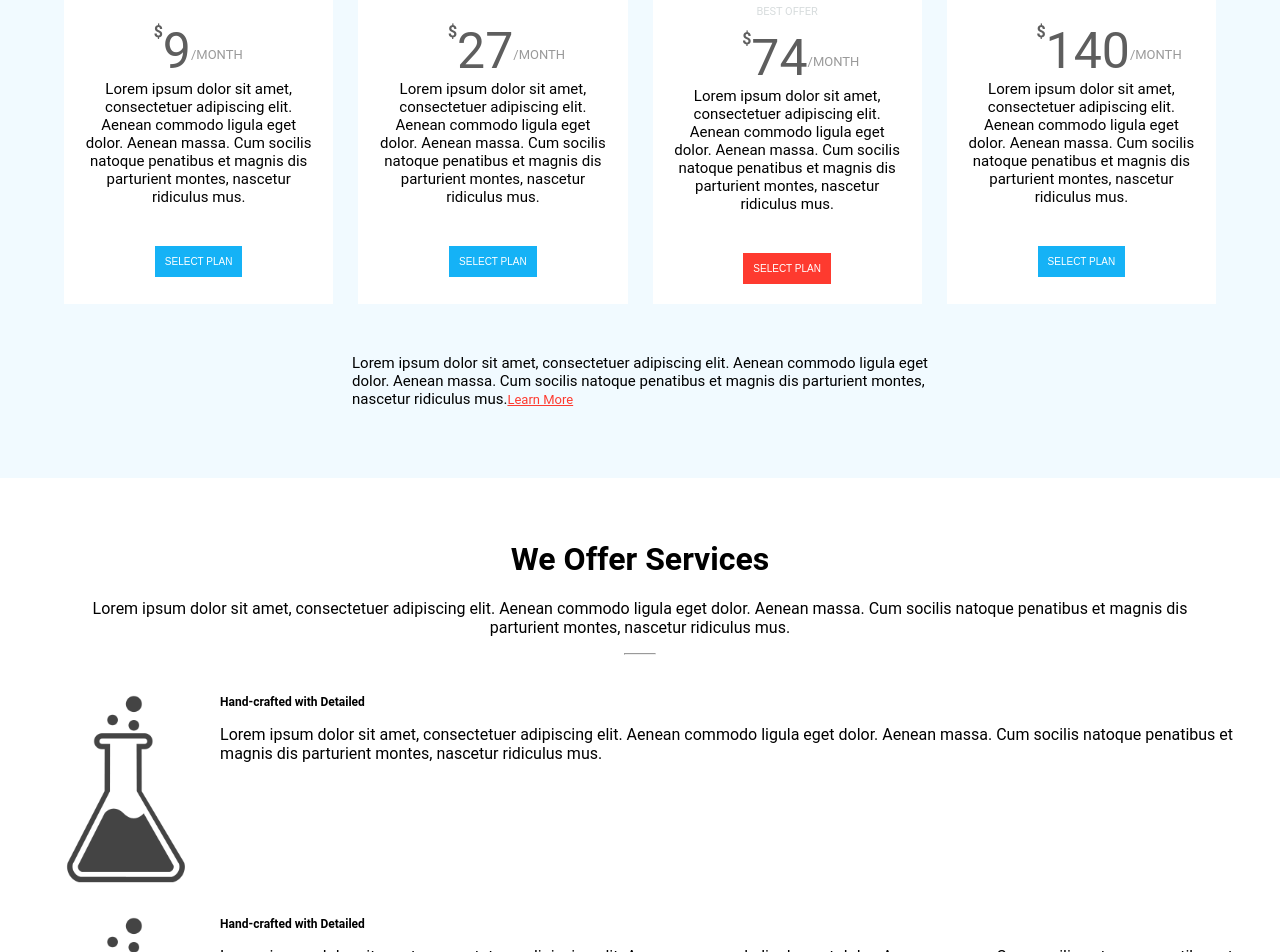
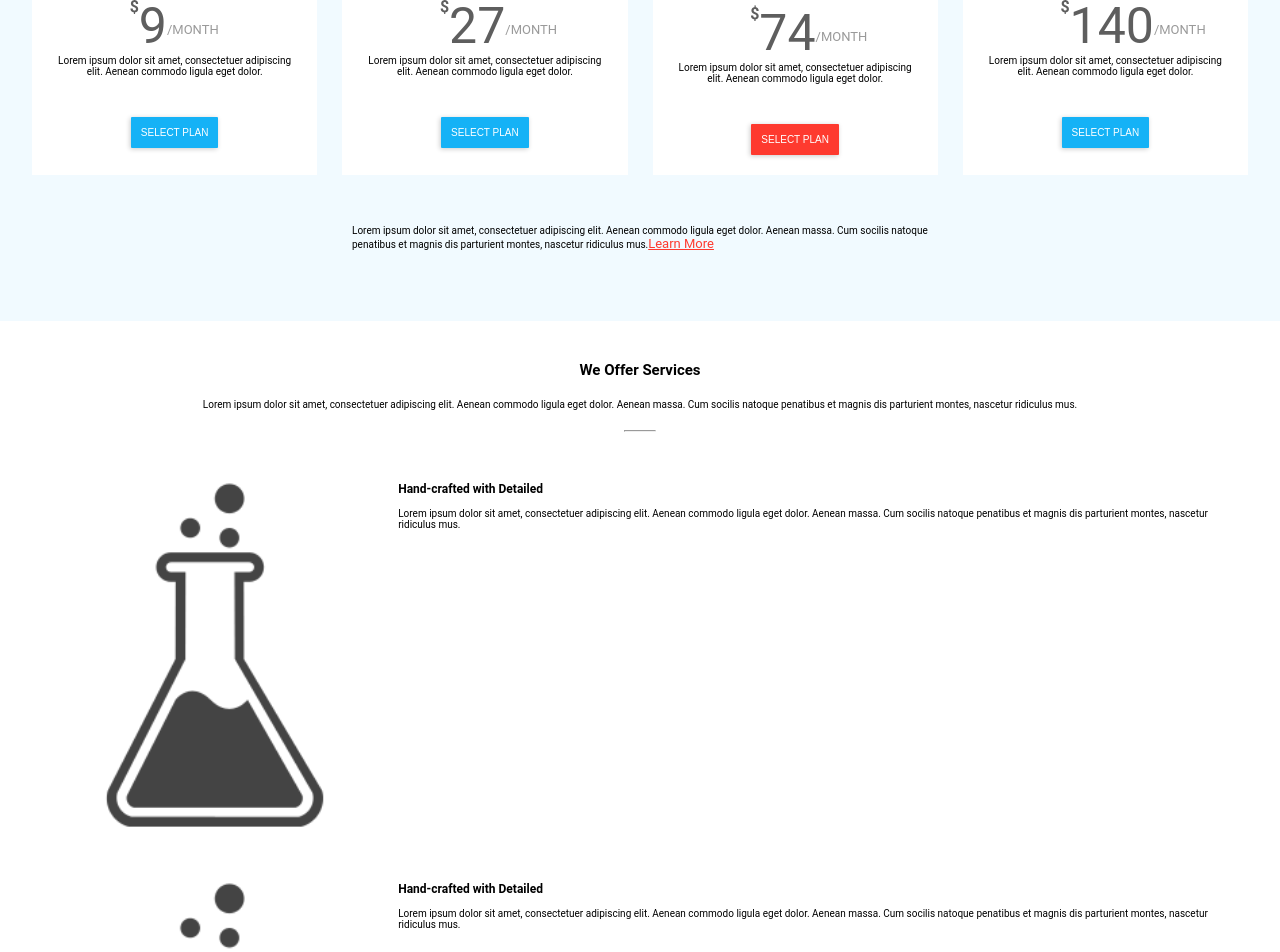
Before and after one commit to phuonglinhnguyen/responsive-scss, a React (Create React App) app: page / in a window 1280 px wide. Shown: the part 1440-2392 px from the top of the page. Built offline with nearby package versions, Linux system fonts and the light colour scheme.

Commit message:
responsive 1 nửa trang

```diff
--- a/src/App.js
+++ b/src/App.js
@@ -83,7 +83,7 @@ class App extends Component {
           <div className="pricing">
             <div className="pricing__content">
               <h1 className="pricing__title">Plans Built For Every One</h1>
-              <p className="pricing__text">Lorem ipsum dolor sit amet, consectetuer adipiscing elit. Aenean commodo ligula eget dolor. Aenean massa. Cum socilis natoque penatibus et magnis dis parturient montes, nascetur ridiculus mus. </p>
+              <p className="pricing__text">Lorem ipsum dolor sit amet, consectetuer adipiscing elit. Aenean commodo ligula eget dolor. </p>
               < hr className="gachphancach" />
             </div>
             <div className="pricing__detail">
@@ -94,8 +94,8 @@ class App extends Component {
                   <div className="charge2">9</div>
                   <div className="charge3">/MONTH</div>
                 </div>
-                <p className="pricing__text">Lorem ipsum dolor sit amet, consectetuer adipiscing elit. Aenean commodo ligula eget dolor. Aenean massa. Cum socilis natoque penatibus et magnis dis parturient montes, nascetur ridiculus mus. </p>
-                <button className="btnselect">SELECT PLAN</button>
+                <p className="pricing__text">Lorem ipsum dolor sit amet, consectetuer adipiscing elit. Aenean commodo ligula eget dolor. </p>
+                <button className="btn btnselect">SELECT PLAN</button>
               </div>
               <div className="detail">
                 <p className="detail__title">BASIC</p>
@@ -104,8 +104,8 @@ class App extends Component {
                   <div className="charge2">27</div>
                   <div className="charge3">/MONTH</div>
                 </div>
-                <p className="pricing__text">Lorem ipsum dolor sit amet, consectetuer adipiscing elit. Aenean commodo ligula eget dolor. Aenean massa. Cum socilis natoque penatibus et magnis dis parturient montes, nascetur ridiculus mus. </p>
-                <button className="btnselect">SELECT PLAN</button>
+                <p className="pricing__text">Lorem ipsum dolor sit amet, consectetuer adipiscing elit. Aenean commodo ligula eget dolor. </p>
+                <button className="btn btnselect">SELECT PLAN</button>
               </div>
               <div className="detail">
                 <p className="detail__title special">PRO</p>
@@ -115,8 +115,8 @@ class App extends Component {
                   <div className="charge2">74</div>
                   <div className="charge3">/MONTH</div>
                 </div>
-                <p className="pricing__text">Lorem ipsum dolor sit amet, consectetuer adipiscing elit. Aenean commodo ligula eget dolor. Aenean massa. Cum socilis natoque penatibus et magnis dis parturient montes, nascetur ridiculus mus. </p>
-                <button className="btnselect spe">SELECT PLAN</button>
+                <p className="pricing__text">Lorem ipsum dolor sit amet, consectetuer adipiscing elit. Aenean commodo ligula eget dolor.</p>
+                <button className="btn btnselect spe">SELECT PLAN</button>
               </div>
               <div className="detail">
                 <p className="detail__title">UNLIMITED</p>
@@ -125,77 +125,78 @@ class App extends Component {
                   <div className="charge2">140</div>
                   <div className="charge3">/MONTH</div>
                 </div>
-                <p className="pricing__text">Lorem ipsum dolor sit amet, consectetuer adipiscing elit. Aenean commodo ligula eget dolor. Aenean massa. Cum socilis natoque penatibus et magnis dis parturient montes, nascetur ridiculus mus. </p>
-                <button className="btnselect">SELECT PLAN</button>
+                <p className="pricing__text">Lorem ipsum dolor sit amet, consectetuer adipiscing elit. Aenean commodo ligula eget dolor. </p>
+                <button className="btn btnselect">SELECT PLAN</button>
               </div>
             </div>
             <div className="pricing__content1">
-              <div className="pricing__text">Lorem ipsum dolor sit amet, consectetuer adipiscing elit. Aenean commodo ligula eget dolor. Aenean massa. Cum socilis natoque penatibus et magnis dis parturient montes, nascetur ridiculus mus.<a className="font-8" href="#">Learn More</a> </div>
+              <div className="pricing__text">Lorem ipsum dolor sit amet, consectetuer adipiscing elit. Aenean commodo ligula eget dolor. Aenean massa. Cum socilis natoque penatibus et magnis dis parturient montes, nascetur ridiculus mus.
+              <a className="pricing__learnmore" href="#">Learn More</a> </div>
             </div>
           </div>
-          <div className="app__main__services">
-            <div className="app__main__services__content">
-              <h1 className="font-5">We Offer Services</h1>
-              <p className="font-4">Lorem ipsum dolor sit amet, consectetuer adipiscing elit. Aenean commodo ligula eget dolor. Aenean massa. Cum socilis natoque penatibus et magnis dis parturient montes, nascetur ridiculus mus. </p>
+          <div className="services">
+            <div className="services__content">
+              <h1 className="services__title">We Offer Services</h1>
+              <p className="services__text">Lorem ipsum dolor sit amet, consectetuer adipiscing elit. Aenean commodo ligula eget dolor. Aenean massa. Cum socilis natoque penatibus et magnis dis parturient montes, nascetur ridiculus mus. </p>
               < hr className="gachphancach" />
             </div>
-            <div className="app__main__services__listservice">
-              <div className="item__service">
-                <div className="item__service__img">
-                  <img className="service_img" src={service1}></img>
+            <div className="services__list">
+              <div className="list">
+                <div className="list__img">
+                  <img className="img_service" src={service1}></img>
                 </div>
-                <div className="item__service__content">
-                  <p className="font-9">Hand-crafted with Detailed</p>
-                  <p className="font-4">Lorem ipsum dolor sit amet, consectetuer adipiscing elit. Aenean commodo ligula eget dolor. Aenean massa. Cum socilis natoque penatibus et magnis dis parturient montes, nascetur ridiculus mus.</p>
+                <div className="list__content">
+                  <p className="list__title">Hand-crafted with Detailed</p>
+                  <p className="list__text">Lorem ipsum dolor sit amet, consectetuer adipiscing elit. Aenean commodo ligula eget dolor. Aenean massa. Cum socilis natoque penatibus et magnis dis parturient montes, nascetur ridiculus mus.</p>
                 </div>
               </div>
-              <div className="item__service">
-                <div className="item__service__img">
-                  <img className="service_img" src={service1}></img>
+              <div className="list">
+                <div className="list__img">
+                  <img className="img_service" src={service1}></img>
                 </div>
-                <div className="item__service__content">
-                  <p className="font-9">Hand-crafted with Detailed</p>
-                  <p className="font-4">Lorem ipsum dolor sit amet, consectetuer adipiscing elit. Aenean commodo ligula eget dolor. Aenean massa. Cum socilis natoque penatibus et magnis dis parturient montes, nascetur ridiculus mus.</p>
+                <div className="list__content">
+                  <p className="list__title">Hand-crafted with Detailed</p>
+                  <p className="list__text">Lorem ipsum dolor sit amet, consectetuer adipiscing elit. Aenean commodo ligula eget dolor. Aenean massa. Cum socilis natoque penatibus et magnis dis parturient montes, nascetur ridiculus mus.</p>
                 </div>
               </div>
-              <div className="item__service">
-                <div className="item__service__img">
-                  <img className="service_img" src={service1}></img>
+              <div className="list">
+                <div className="list__img">
+                  <img className="img_service" src={service1}></img>
                 </div>
-                <div className="item__service__content">
-                  <p className="font-9">Hand-crafted with Detailed</p>
-                  <p className="font-4">Lorem ipsum dolor sit amet, consectetuer adipiscing elit. Aenean commodo ligula eget dolor. Aenean massa. Cum socilis natoque penatibus et magnis dis parturient montes, nascetur ridiculus mus.</p>
+                <div className="list__content">
+                  <p className="list__title">Hand-crafted with Detailed</p>
+                  <p className="list__text">Lorem ipsum dolor sit amet, consectetuer adipiscing elit. Aenean commodo ligula eget dolor. Aenean massa. Cum socilis natoque penatibus et magnis dis parturient montes, nascetur ridiculus mus.</p>
                 </div>
               </div>
-              <div className="item__service">
-                <div className="item__service__img">
-                  <img className="service_img" src={service1}></img>
+              <div className="list">
+                <div className="list__img">
+                  <img className="img_service" src={service1}></img>
                 </div>
-                <div className="item__service__content">
-                  <p className="font-9">Hand-crafted with Detailed</p>
-                  <p className="font-4">Lorem ipsum dolor sit amet, consectetuer adipiscing elit. Aenean commodo ligula eget dolor. Aenean massa. Cum socilis natoque penatibus et magnis dis parturient montes, nascetur ridiculus mus.</p>
+                <div className="list__content">
+                  <p className="list__title">Hand-crafted with Detailed</p>
+                  <p className="list__text">Lorem ipsum dolor sit amet, consectetuer adipiscing elit. Aenean commodo ligula eget dolor. Aenean massa. Cum socilis natoque penatibus et magnis dis parturient montes, nascetur ridiculus mus.</p>
                 </div>
               </div>
-              <div className="item__service">
-                <div className="item__service__img">
-                  <img className="service_img" src={service1}></img>
+              <div className="list">
+                <div className="list__img">
+                  <img className="img_service" src={service1}></img>
                 </div>
-                <div className="item__service__content">
-                  <p className="font-9">Hand-crafted with Detailed</p>
-                  <p className="font-4">Lorem ipsum dolor sit amet, consectetuer adipiscing elit. Aenean commodo ligula eget dolor. Aenean massa. Cum socilis natoque penatibus et magnis dis parturient montes, nascetur ridiculus mus.</p>
+                <div className="list__content">
+                  <p className="list__title">Hand-crafted with Detailed</p>
+                  <p className="list__text">Lorem ipsum dolor sit amet, consectetuer adipiscing elit. Aenean commodo ligula eget dolor. Aenean massa. Cum socilis natoque penatibus et magnis dis parturient montes, nascetur ridiculus mus.</p>
                 </div>
               </div>
-              <div className="item__service">
-                <div className="item__service__img">
-                  <img className="service_img" src={service1}></img>
+              <div className="list">
+                <div className="list__img">
+                  <img className="img_service" src={service1}></img>
                 </div>
-                <div className="item__service__content">
-                  <p className="font-9">Hand-crafted with Detailed</p>
-                  <p className="font-4">Lorem ipsum dolor sit amet, consectetuer adipiscing elit. Aenean commodo ligula eget dolor. Aenean massa. Cum socilis natoque penatibus et magnis dis parturient montes, nascetur ridiculus mus.</p>
+                <div className="list__content">
+                  <p className="list__title">Hand-crafted with Detailed</p>
+                  <p className="list__text">Lorem ipsum dolor sit amet, consectetuer adipiscing elit. Aenean commodo ligula eget dolor. Aenean massa. Cum socilis natoque penatibus et magnis dis parturient montes, nascetur ridiculus mus.</p>
                 </div>
               </div>
             </div>
-            <div className="app__main__services__btn"><button className="btnlearnmore">LEARN MORE</button></div>
+            <div className="services__buttons"><button className="btn services__buttons__learnmore">LEARN MORE</button></div>
           </div>
           <div className="app__main__meetteam">
             <div className="app__main__meetteam__content">
--- a/src/App.scss
+++ b/src/App.scss
@@ -5,6 +5,12 @@ $btndownload: #fe3a2f;
 $xamnen: #f1f1f1;
 .app {
   font-family: "Roboto";
+  .btn {
+    border-radius: 1px;
+    -webkit-box-shadow: -1px 1px 5px 0px rgba(0, 0, 0, 0.21);
+    -moz-box-shadow: -1px 1px 5px 0px rgba(0, 0, 0, 0.21);
+    box-shadow: -1px 1px 5px 0px rgba(0, 0, 0, 0.21);
+  }
   &__header {
     display: flex;
     .logo {
@@ -143,12 +149,16 @@ $xamnen: #f1f1f1;
       }
       &__text {
         margin: 0;
-        font-size: 15px;
+        font-size: 10px;
         margin-bottom: 20px;
+      }
+      &__learnmore {
+        font-size: 13px;
+        color: $btndownload;
       }
       &__detail {
         text-align: center;
-        width: 90%;
+        width: 95%;
         margin: auto;
         display: grid;
         grid-template-rows: 1fr 1fr 1fr 1fr;
@@ -205,36 +215,61 @@ $xamnen: #f1f1f1;
         }
       }
       &__content1 {
-        width: 90%;
+        width: 95%;
         padding: 50px 0;
         margin: auto;
       }
     }
-    &__services {
+    .services {
       &__content {
         text-align: center;
-        width: 90%;
+        width: 95%;
         margin: auto;
         padding-top: 40px;
       }
-      &__listservice {
+      &__title {
+        margin: 0;
+        font-size: 15px;
+        margin-bottom: 20px;
+      }
+      &__text {
+        margin: 0;
+        font-size: 10px;
+        margin-bottom: 20px;
+      }
+      &__list {
         margin: 40px auto 0 auto;
         width: 95%;
-        .item__service {
+        .list {
           display: flex;
           margin-bottom: 30px;
           &__img {
-            .service_img {
+            width: 30%;
+            padding: 10px;
+            .img_service {
               width: 100%;
             }
           }
+          &__content {
+            padding: 10px 20px 0 0;
+          }
+          &__title {
+            margin-top: 0;
+            font-size: 12px;
+            font-weight: bold;
+          }
+          &__text {
+            margin: 0;
+            font-size: 10px;
+            margin-bottom: 20px;
+          }
         }
       }
-      &__btn {
+      &__buttons {
         width: 70%;
         margin: auto;
         text-align: center;
-        .btnlearnmore {
+        &__learnmore {
           border: none;
           padding: 10px;
           background-color: #50c5f8;
@@ -303,16 +338,6 @@ $xamnen: #f1f1f1;
       }
     }
   }
-}
-// Định dạng learn more
-.font-8 {
-  font-size: 13px;
-  color: $btndownload;
-}
-.font-9 {
-  margin-top: 0;
-  font-size: 12px;
-  font-weight: bold;
 }
 .gachphancach {
   width: 30px;
```
